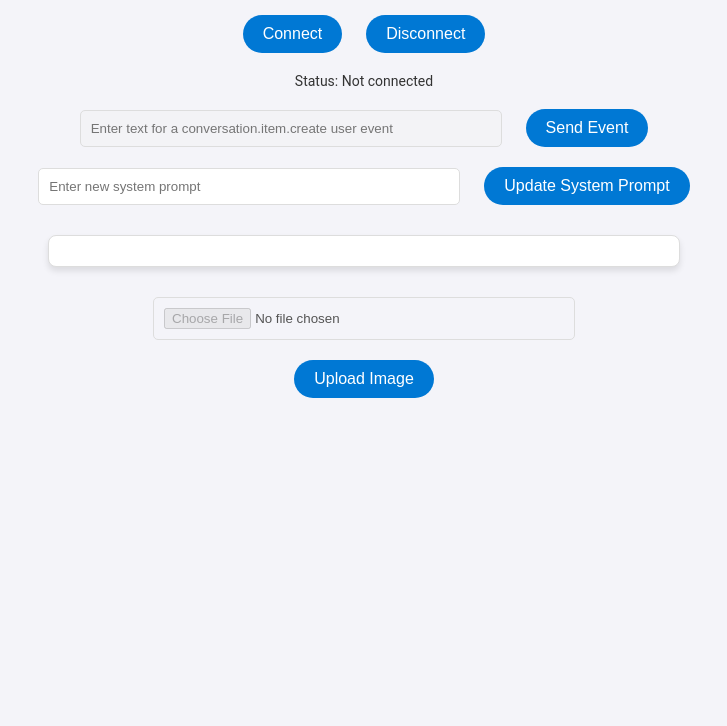
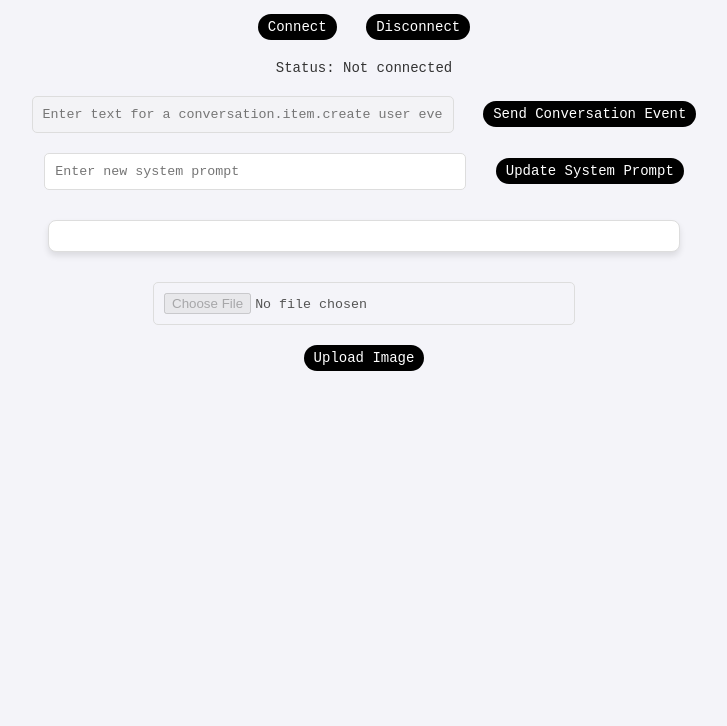
Before and after one commit to erikakettleson-openai/erika-webrtc, a plain HTML site: page public/client.html in a window 1280 px wide. Shown: the part 74-800 px from the top of the page, without its empty margins (276-1003 px from the left). Drawn offline with Linux system fonts and the light colour scheme.

Commit message:
styling good

```diff
--- a/public/client.html
+++ b/public/client.html
@@ -13,7 +13,7 @@
   <p id="status">Status: Not connected</p>
   <div>
     <input type="text" id="eventTextInput" placeholder="Enter text for a conversation.item.create user event" disabled>
-    <button id="sendEventBtn" disabled>Send Event</button>
+    <button id="sendEventBtn" disabled>Send Conversation Event</button>
   </div>
 
   <div>
--- a/public/styles.css
+++ b/public/styles.css
@@ -1,5 +1,8 @@
+body, h1, button, input[type="text"], input[type="file"], #status, .event, .json-format, .server-response, .server-response p {
+  font-family: 'Courier New', Courier, monospace;
+}
+
 body {
-  font-family: 'Roboto', sans-serif;
   background-color: #f4f4f9;
   color: #333;
   margin: 0;
@@ -13,14 +16,14 @@ h1 {
 }
 
 button {
-  background-color: #0078d4;
+  background-color: #000;
   color: white;
   border: none;
-  padding: 10px 20px;
+  padding: 5px 10px;
   margin: 10px;
   border-radius: 25px;
   cursor: pointer;
-  font-size: 16px;
+  font-size: 14px;
   transition: background-color 0.3s;
 }
 
@@ -63,7 +66,6 @@ input[type="text"], input[type="file"] {
 }
 
 .json-format {
-  font-family: 'Courier New', Courier, monospace;
   background-color: #f4f4f9;
   padding: 10px;
   border-radius: 5px;
```
